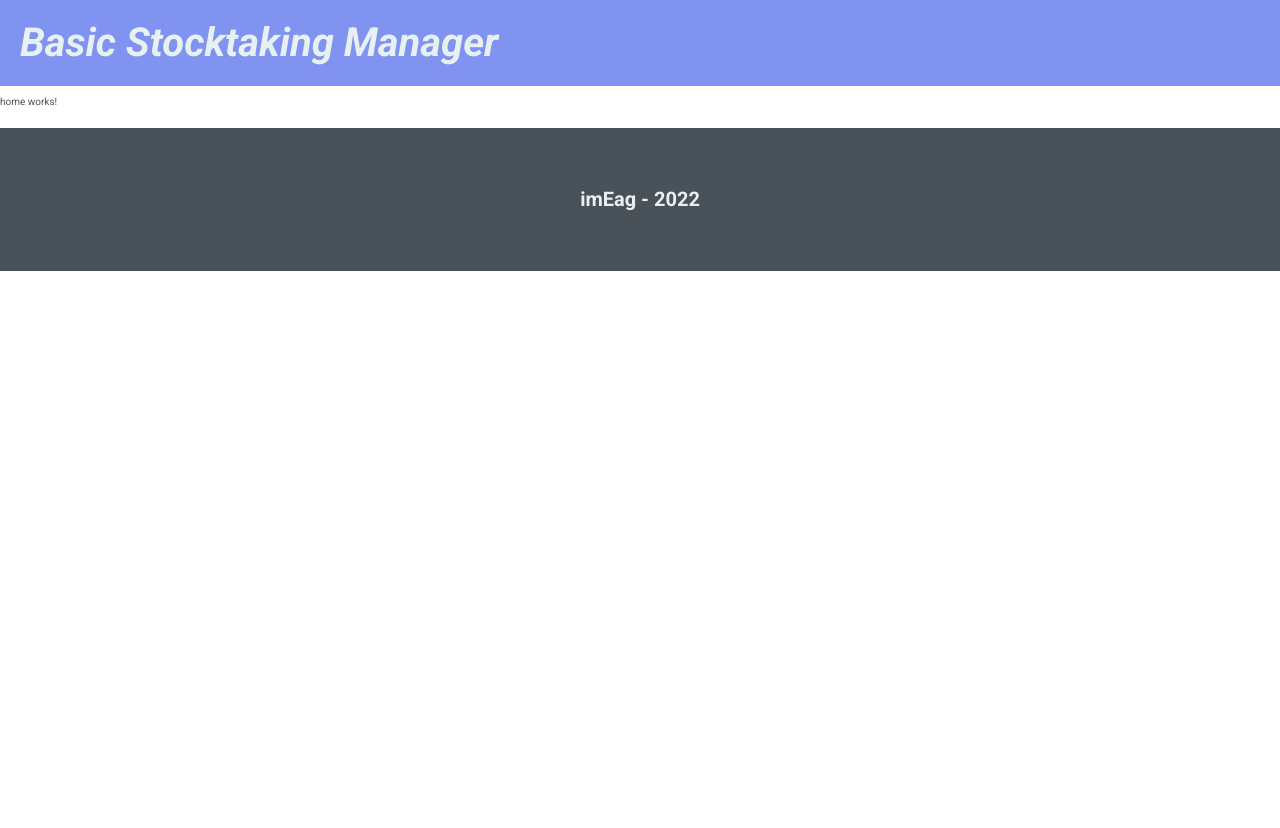
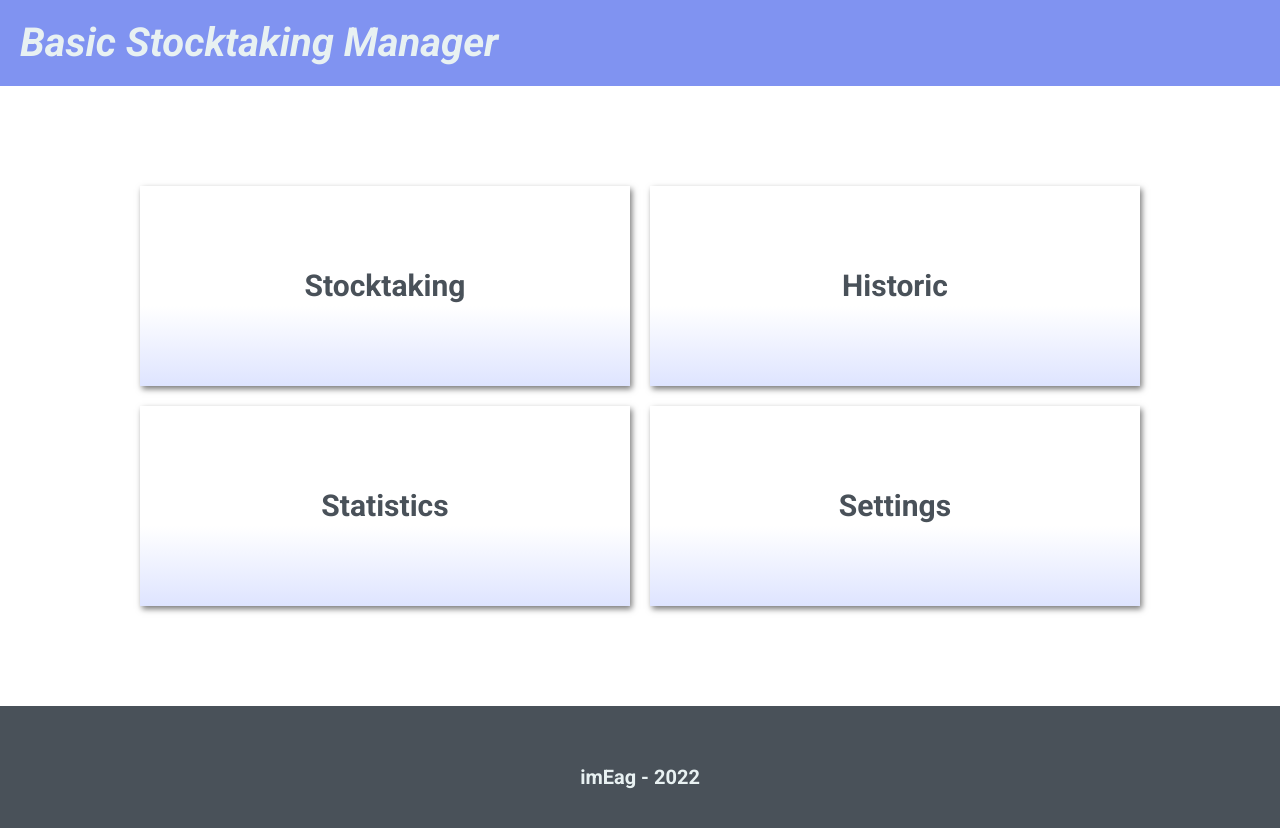
Before and after one commit to imEag/basicStocktakingManager, an Angular app: page / in a window 1280 px wide. Shown: the top 828 px of the page. Before the commit the page ends 800 px from the top, so only its background shows below. Built offline with nearby package versions, Linux system fonts and the light colour scheme.

Commit message:
home page is done (Buttons historic, statistics and settings are not working because they doesn't sxist yet)

```diff
--- a/src/app/app.component.css
+++ b/src/app/app.component.css
@@ -0,0 +1,9 @@
+.home {
+
+}
+
+.home__stocktaking {
+    height: 25%;
+    width: 25%;
+    background-color: red;
+}
--- a/src/app/footer/footer.component.css
+++ b/src/app/footer/footer.component.css
@@ -11,3 +11,7 @@
     padding: 6rem 0;
     font-weight: var(--bold-weight);
 }
+
+p {
+    margin: 0;
+}
--- a/src/app/header/header.component.html
+++ b/src/app/header/header.component.html
@@ -1,3 +1,3 @@
 <div class="header">
-    <h1 class="header__title">{{app_title}}</h1>
+    <h1 class="header__title pointer" [routerLink]="['/home']">{{app_title}}</h1>
 </div>
--- a/src/app/home/home.component.css
+++ b/src/app/home/home.component.css
@@ -0,0 +1,25 @@
+.home {
+    width: 100%;
+    margin: 10rem 0;
+}
+
+.home--container {
+    display: grid;
+    grid-template-columns: repeat(2, 1fr);
+    grid-auto-rows: 20rem;
+    gap: 2rem;
+    padding: 0 10rem;
+}
+
+.home__stocktaking {
+    display: flex;
+    justify-content: center;
+    align-items: center;
+    font-size: var(--big-font);
+    font-weight: var(--bold-weight);
+    transition: all 1000ms;
+}
+
+.home__stocktaking:hover {
+    transform: scale(1.05);
+}
--- a/src/app/home/home.component.html
+++ b/src/app/home/home.component.html
@@ -1 +1,8 @@
-<p>home works!</p>
+<section class="home">
+    <div class="container home--container">
+        <div class="home__stocktaking box-shadow blue-v-gradient pointer" [routerLink]="['/stocktaking']">Stocktaking</div>
+        <div class="home__stocktaking box-shadow blue-v-gradient pointer" [routerLink]="['']">Historic</div>
+        <div class="home__stocktaking box-shadow blue-v-gradient pointer" [routerLink]="['']">Statistics</div>
+        <div class="home__stocktaking box-shadow blue-v-gradient pointer" [routerLink]="['']">Settings</div>
+    </div>
+</section>
--- a/src/styles.css
+++ b/src/styles.css
@@ -1,6 +1,17 @@
 html {
     font-size: 62.5%;
 }
+
+app-root {
+    min-height: 100vh;
+    display: flex;
+    flex-direction: column;
+}
+
+app-footer {
+    margin-top: auto;
+}
+
 
 :root {
     /* Colors */
@@ -9,6 +20,7 @@ html {
     --gray: #495159;
     --red: #e65f5c;
     --green: #e6f14a;
+    --lighter-blue: #dee4ff;
 
     /* font family and weight */
     --font: 'Roboto', sans-serif;
@@ -19,7 +31,7 @@ html {
 
     /* font size */
     --small-font: 1rem;
-    --regular-font:2rem;
+    --regular-font: 2rem;
     --big-font: 3rem;
     --bigger-font: 4rem;
 }
@@ -38,3 +50,46 @@ html {
 h1, h2, h3, h4, h5, h6 {
     margin: 0;
 }
+
+.box-shadow {
+    -webkit-box-shadow: 2px 3px 6px 0px rgba(0, 0, 0, 0.53);
+    box-shadow: 2px 3px 6px 0px rgba(0, 0, 0, 0.53);
+}
+
+html {
+    box-sizing: border-box;
+}
+
+*, *:before, *:after {
+    box-sizing: inherit;
+}
+
+.blue-v-gradient {
+    background: rgba(255, 255, 255, 1);
+    background: -moz-linear-gradient(top, rgba(255, 255, 255, 1) 0%, rgba(255, 255, 255, 1) 60%, rgba(222, 228, 255, 1) 100%);
+    background: -webkit-gradient(left top, left bottom, color-stop(0%, rgba(255, 255, 255, 1)), color-stop(60%, rgba(255, 255, 255, 1)), color-stop(100%, rgba(222, 228, 255, 1)));
+    background: -webkit-linear-gradient(top, rgba(255, 255, 255, 1) 0%, rgba(255, 255, 255, 1) 60%, rgba(222, 228, 255, 1) 100%);
+    background: -o-linear-gradient(top, rgba(255, 255, 255, 1) 0%, rgba(255, 255, 255, 1) 60%, rgba(222, 228, 255, 1) 100%);
+    background: -ms-linear-gradient(top, rgba(255, 255, 255, 1) 0%, rgba(255, 255, 255, 1) 60%, rgba(222, 228, 255, 1) 100%);
+    background: linear-gradient(to bottom, rgba(255, 255, 255, 1) 0%, rgba(255, 255, 255, 1) 60%, rgba(222, 228, 255, 1) 100%);
+    filter: progid:DXImageTransform.Microsoft.gradient(startColorstr='#ffffff', endColorstr='#dee4ff', GradientType=0);
+}
+
+.green-v-gradient {
+    background: rgba(255, 255, 255, 1);
+    background: -moz-linear-gradient(top, rgba(255, 255, 255, 1) 0%, rgba(255, 255, 255, 1) 51%, rgba(252, 255, 186, 1) 100%);
+    background: -webkit-gradient(left top, left bottom, color-stop(0%, rgba(255, 255, 255, 1)), color-stop(51%, rgba(255, 255, 255, 1)), color-stop(100%, rgba(252, 255, 186, 1)));
+    background: -webkit-linear-gradient(top, rgba(255, 255, 255, 1) 0%, rgba(255, 255, 255, 1) 51%, rgba(252, 255, 186, 1) 100%);
+    background: -o-linear-gradient(top, rgba(255, 255, 255, 1) 0%, rgba(255, 255, 255, 1) 51%, rgba(252, 255, 186, 1) 100%);
+    background: -ms-linear-gradient(top, rgba(255, 255, 255, 1) 0%, rgba(255, 255, 255, 1) 51%, rgba(252, 255, 186, 1) 100%);
+    background: linear-gradient(to bottom, rgba(255, 255, 255, 1) 0%, rgba(255, 255, 255, 1) 51%, rgba(252, 255, 186, 1) 100%);
+    filter: progid:DXImageTransform.Microsoft.gradient(startColorstr='#ffffff', endColorstr='#fcffba', GradientType=0);
+}
+
+.blue-v-gradient:hover {
+    /* background: var(--green); */
+}
+
+.pointer {
+    cursor: pointer;
+}
```
